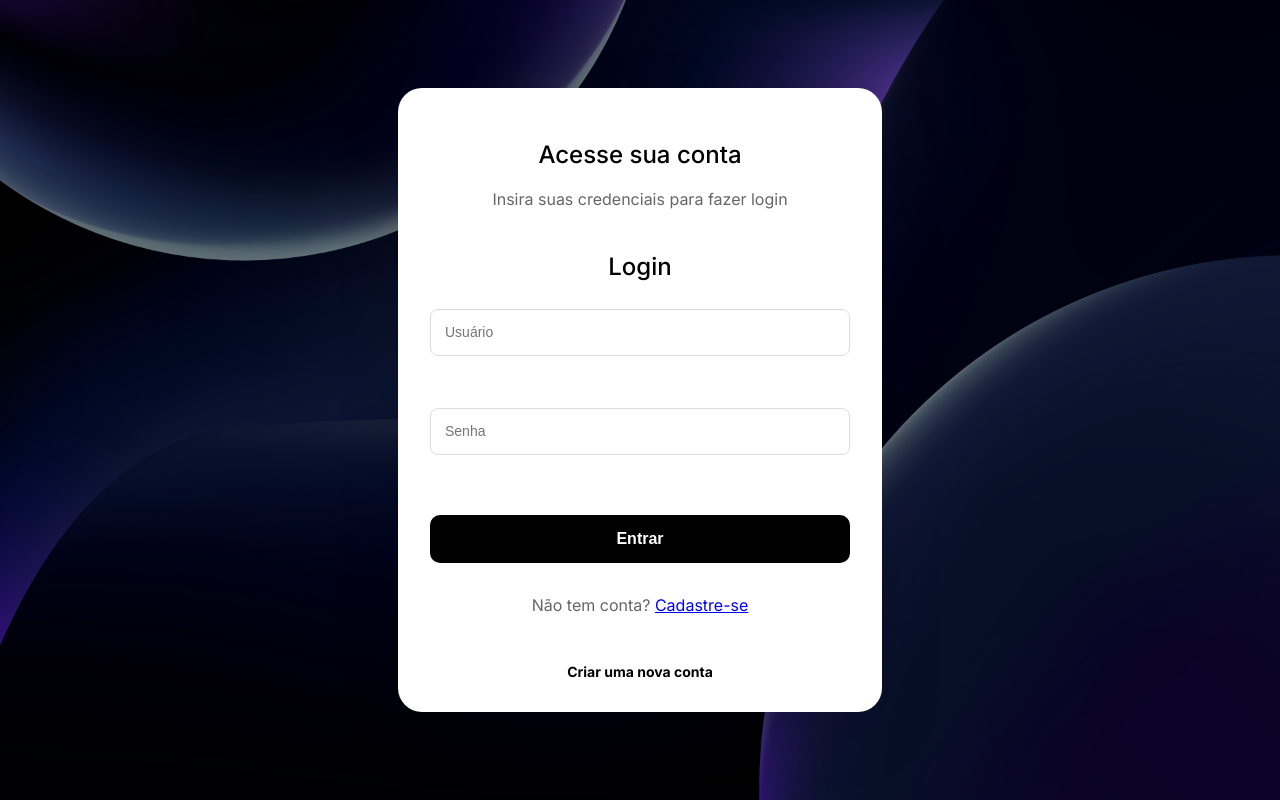
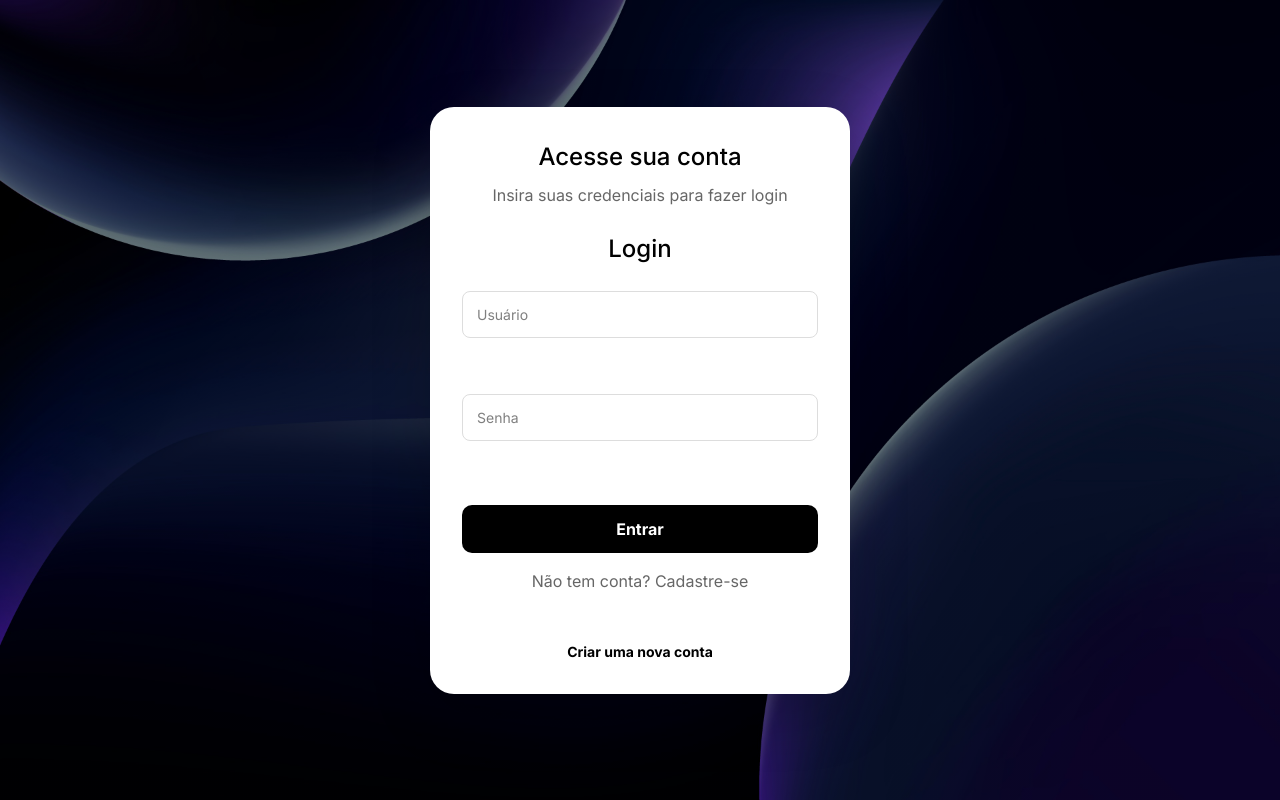
Before and after one commit to rafael-elim/church-system-frontend, a Next.js app: page /login in a window 1280 px wide. Built offline with nearby package versions, Linux system fonts and the light colour scheme.

Commit message:
chore: configurar tailwind e estilos globais

```diff
--- a/src/app/(protected)/layout.tsx
+++ b/src/app/(protected)/layout.tsx
@@ -1,5 +1,5 @@
 "use client";
-
+import '../globals.css';
 import { useState } from "react";
 import { Sidebar } from "@/components/organisms/Sidebar";
 
--- a/src/app/globals.css
+++ b/src/app/globals.css
@@ -1,3 +1,4 @@
+@import "tailwindcss";
 @tailwind base;
 @tailwind components;
 @tailwind utilities;
--- a/tailwind.config.ts
+++ b/tailwind.config.ts
@@ -1,11 +1,9 @@
 import type { Config } from "tailwindcss";
 
 const config: Config = {
-  darkMode: "class",
   content: [
     "./app/**/*.{ts,tsx}",
     "./components/**/*.{ts,tsx}",
-    "./src/**/*.{ts,tsx}",
   ],
   theme: {
     extend: {},
```
